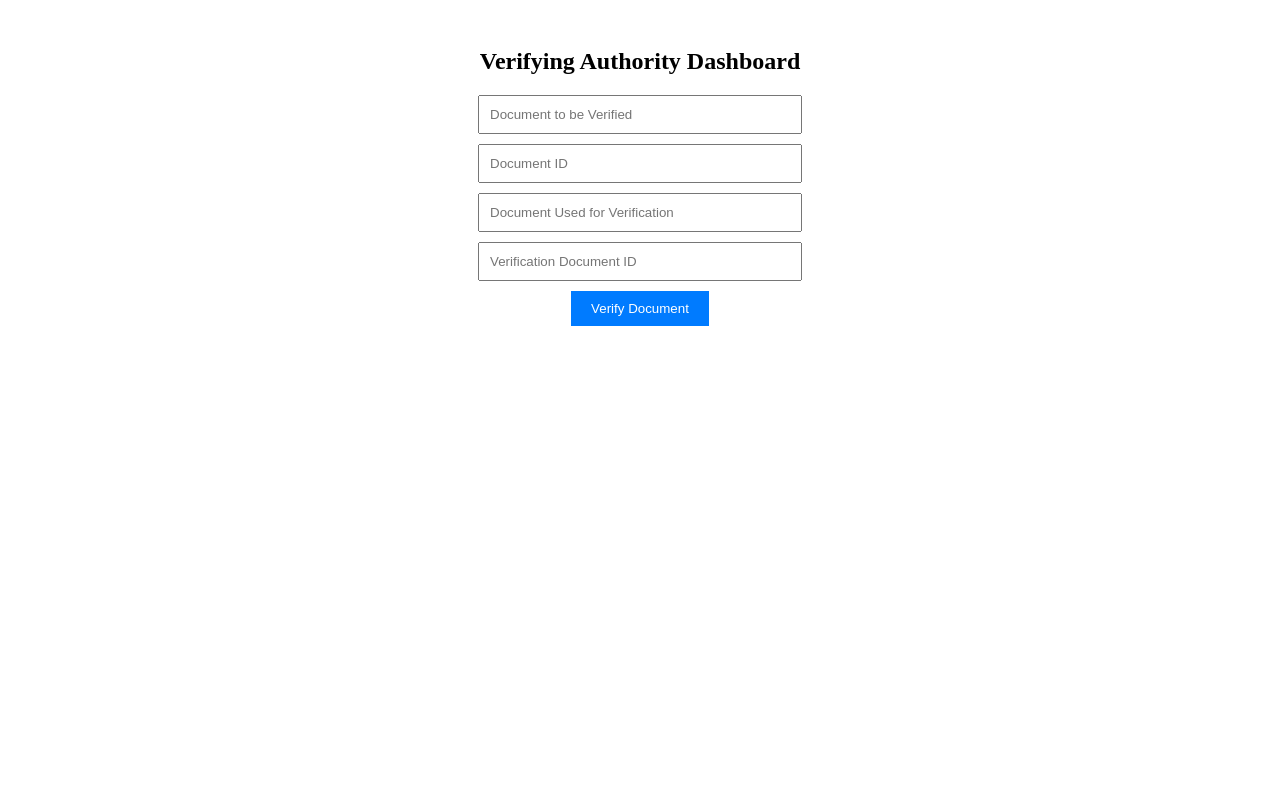
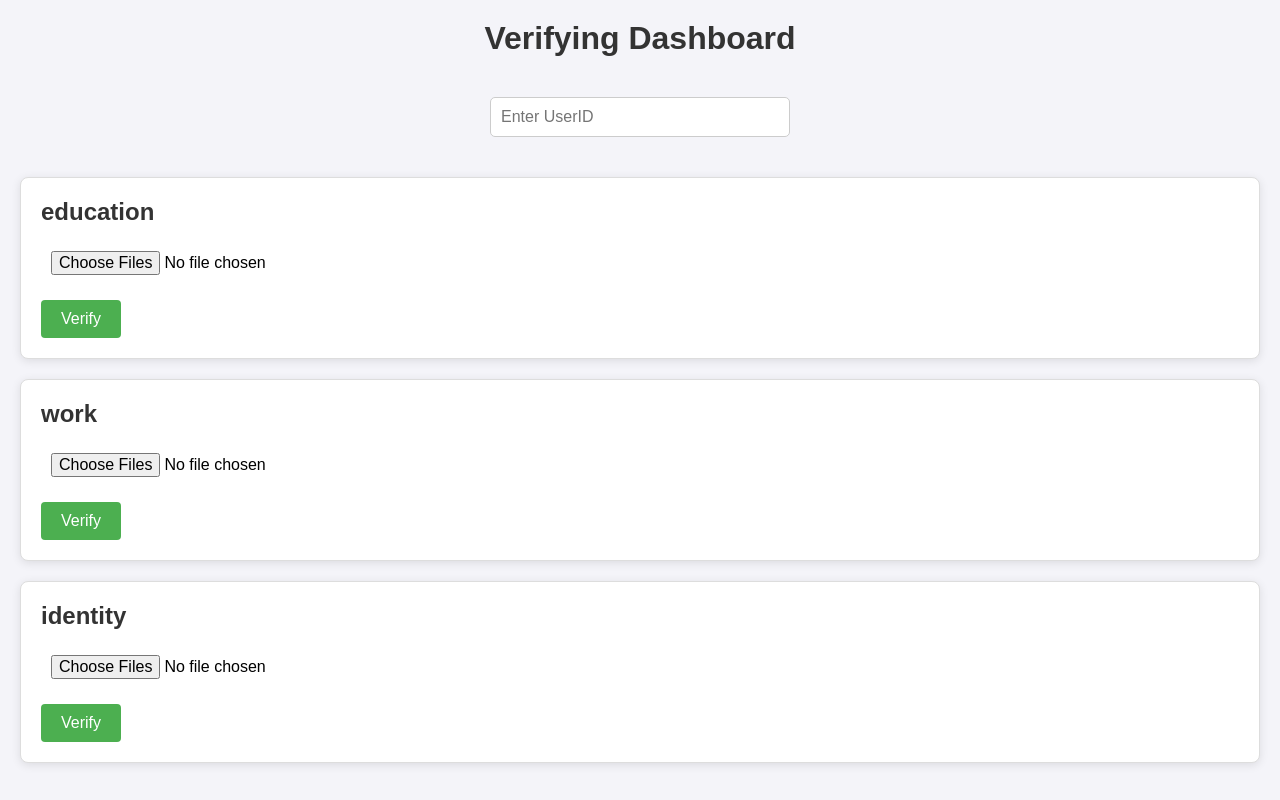
Before and after one commit to Intell-Alpha/documentVerification, a React (Vite) app in the folder JSapp/client/: page /VerifyingDashboard in a window 1280 px wide. Built offline with nearby package versions, Linux system fonts and the light colour scheme.

Commit message:
added home

```diff
--- a/JSapp/client/src/App.jsx
+++ b/JSapp/client/src/App.jsx
@@ -1,22 +1,25 @@
 import React from 'react';
 import { BrowserRouter as Router, Routes, Route } from 'react-router-dom';
-import Login from './components/Login';
+import Home from './components/Home';
+import Login from './components/Login'; // Your existing Login component
 import IssuingDashboard from './components/IssuingDashboard';
+import VerifyingDashboard from './components/VerifyingDashboard';
 import IndividualDashboard from './components/IndividualDashboard';
-import VerifyingDashboard from './components/VerifyingDashboard';
-// import other components
-
 
 const App = () => {
   return (
     <Router>
       <Routes>
-        <Route path="/" element={<Login />} />
+        {/* Set Home as the initial route */}
+        <Route path="/" element={<Home />} />
+
+        {/* Route for Login page */}
+        <Route path="/login" element={<Login />} />
+
+        {/* Existing dashboard routes */}
         <Route path="/IssuingDashboard" element={<IssuingDashboard />} />
         <Route path="/VerifyingDashboard" element={<VerifyingDashboard />} />
         <Route path="/IndividualDashboard" element={<IndividualDashboard />} />
-
-        {/* Define other routes here */}
       </Routes>
     </Router>
   );
--- /dev/null
+++ b/JSapp/client/src/components/Home.jsx
@@ -0,0 +1,40 @@
+import React from 'react';
+import { useNavigate } from 'react-router-dom';
+
+const Home = () => {
+  const navigate = useNavigate();
+
+  // Function to handle login button click
+  const handleLoginClick = () => {
+    navigate('/login');
+  };
+
+  return (
+    <div style={styles.container}>
+      <h1>Welcome to the Home Page</h1>
+      <p>This is the landing page of the application.</p>
+      <button onClick={handleLoginClick} style={styles.loginButton}>
+        Log In
+      </button>
+    </div>
+  );
+};
+
+const styles = {
+  container: {
+    textAlign: 'center',
+    padding: '50px',
+    maxWidth: '400px',
+    margin: '0 auto',
+  },
+  loginButton: {
+    padding: '10px 20px',
+    backgroundColor: '#007bff',
+    color: '#fff',
+    border: 'none',
+    cursor: 'pointer',
+    marginTop: '10px',
+  },
+};
+
+export default Home;
--- a/JSapp/client/src/components/VerifyingDashboard.jsx
+++ b/JSapp/client/src/components/VerifyingDashboard.jsx
@@ -1,71 +1,99 @@
-import React, { useState } from 'react';
+import React, { useState, useEffect } from 'react';
+import { firestore, auth } from '../../firebase/config';
+import { doc, getDoc } from 'firebase/firestore';
+import { useNavigate } from 'react-router-dom';
+import './verifying.css';
 
 const VerifyingDashboard = () => {
-  const [document, setDocument] = useState('');
-  const [documentId, setDocumentId] = useState('');
-  const [verificationDocument, setVerificationDocument] = useState('');
-  const [verificationDocumentId, setVerificationDocumentId] = useState('');
+  const [userID, setUserID] = useState('');
+  const [userVerified, setUserVerified] = useState(false);
+  const [catAccess, setCatAccess] = useState(['education', 'work', 'identity']);
+  const navigate = useNavigate();
 
-  const handleVerify = () => {
-    // Handle verification logic here
-    alert('Document verified successfully!');
+  useEffect(() => {
+    console.log('Verifying Dashboard loaded.');
+  }, []);
+
+  const verifyDocuments = (category, files) => {
+    // Mock verification process (replace with actual function)
+    return {
+      summary: `Verified ${files.length} files in ${category}`,
+      score: Math.floor(Math.random() * 100), // Random score (replace with real logic)
+    };
+  };
+
+  const CategorySection = ({ category }) => {
+    const [files, setFiles] = useState([]);
+    const [verificationResult, setVerificationResult] = useState(null);
+    const [loading, setLoading] = useState(false); // Add loading state
+
+    const handleFileUpload = (event) => {
+      const uploadedFiles = Array.from(event.target.files);
+      setFiles((prevFiles) => [...prevFiles, ...uploadedFiles]);
+    };
+
+    const handleVerify = () => {
+      if (files.length === 0) {
+        alert('Please upload files before verifying.');
+        return;
+      }
+
+      setLoading(true); // Start loading
+      const result = verifyDocuments(category, files);
+      setVerificationResult(result);
+      setLoading(false); // Stop loading after verification
+    };
+
+    return (
+      <div className="category-section">
+        <h2 className="category-title">{category}</h2>
+        <input
+          className="file-input"
+          type="file"
+          multiple
+          accept=".pdf, .jpg, .jpeg, .png"
+          onChange={handleFileUpload}
+        />
+        {files.length > 0 && (
+          <ul className="file-list">
+            {files.map((file, index) => (
+              <li key={index} className="file-item">
+                {file.name}
+              </li>
+            ))}
+          </ul>
+        )}
+        <button className="verify-btn" onClick={handleVerify} disabled={loading}>
+          {loading ? 'Verifying...' : 'Verify'}
+        </button>
+        {verificationResult && (
+          <div className="verification-result">
+            <p><strong>Summary:</strong> {verificationResult.summary}</p>
+            <p><strong>Score:</strong> {verificationResult.score}</p>
+          </div>
+        )}
+      </div>
+    );
   };
 
   return (
-    <div style={styles.container}>
-      <h2>Verifying Authority Dashboard</h2>
-      <input
-        type="text"
-        placeholder="Document to be Verified"
-        value={document}
-        onChange={(e) => setDocument(e.target.value)}
-        style={styles.input}
-      />
-      <input
-        type="text"
-        placeholder="Document ID"
-        value={documentId}
-        onChange={(e) => setDocumentId(e.target.value)}
-        style={styles.input}
-      />
-      <input
-        type="text"
-        placeholder="Document Used for Verification"
-        value={verificationDocument}
-        onChange={(e) => setVerificationDocument(e.target.value)}
-        style={styles.input}
-      />
-      <input
-        type="text"
-        placeholder="Verification Document ID"
-        value={verificationDocumentId}
-        onChange={(e) => setVerificationDocumentId(e.target.value)}
-        style={styles.input}
-      />
-      <button onClick={handleVerify} style={styles.button}>Verify Document</button>
+    <div className="App">
+      <h1 className="dashboard-heading">Verifying Dashboard</h1>
+      <div className="user-verification-section">
+        <input
+          type="text"
+          placeholder="Enter UserID"
+          value={userID}
+          onChange={(e) => setUserID(e.target.value)}
+          className="user-id-input"
+        />
+      </div>
+
+      {catAccess.map((category, index) => (
+        <CategorySection key={index} category={category} />
+      ))}
     </div>
   );
 };
 
-const styles = {
-  container: {
-    textAlign: 'center',
-    padding: '20px',
-  },
-  input: {
-    display: 'block',
-    margin: '10px auto',
-    padding: '10px',
-    width: '80%',
-    maxWidth: '300px',
-  },
-  button: {
-    padding: '10px 20px',
-    backgroundColor: '#007bff',
-    color: '#fff',
-    border: 'none',
-    cursor: 'pointer',
-  },
-};
-
 export default VerifyingDashboard;
--- /dev/null
+++ b/JSapp/client/src/components/verifying.css
@@ -0,0 +1,135 @@
+* {
+    box-sizing: border-box;
+    margin: 0;
+    padding: 0;
+  }
+
+  body {
+    font-family: 'Arial', sans-serif;
+    background-color: #f4f4f9;
+    padding: 20px;
+  }
+
+  .App {
+    display: flex;
+    flex-direction: column;
+    gap: 20px;
+  }
+
+  .dashboard-heading {
+    font-size: 32px;
+    color: #333;
+    text-align: center;
+    margin-bottom: 20px;
+  }
+
+  .user-verification-section {
+  display: flex;
+  align-items: center;
+  gap: 10px;
+  margin-bottom: 20px;
+  justify-content: center;
+}
+
+.user-id-input {
+    padding: 10px;
+    font-size: 16px;
+    border-radius: 5px;
+    border: 1px solid #ccc;
+    width: 300px;
+  }
+
+  .verify-user-btn {
+    padding: 10px 15px;
+    background-color: #007bff;
+    color: white;
+    border: none;
+    border-radius: 5px;
+    cursor: pointer;
+    font-size: 16px;
+  }
+
+  .verify-user-btn:hover {
+    background-color: #0056b3;
+  }
+
+  /* Result message */
+  .user-verification-result {
+    font-size: 16px;
+    margin-top: 10px;
+    color: #333;
+    text-align: center;
+  }
+  .category-section {
+    background-color: #fff;
+    border: 1px solid #ddd;
+    border-radius: 8px;
+    padding: 20px;
+    box-shadow: 0 2px 10px rgba(0, 0, 0, 0.1);
+  }
+
+  .category-title {
+    font-size: 24px;
+    margin-bottom: 15px;
+    color: #333;
+  }
+
+  .file-input {
+    display: block;
+    margin-bottom: 15px;
+    padding: 10px;
+    font-size: 16px;
+  }
+
+  .file-list {
+    list-style: none;
+    padding: 0;
+    margin-bottom: 15px;
+  }
+
+  .file-item {
+    display: flex;
+    justify-content: space-between;
+    align-items: center;
+    padding: 8px 0;
+    border-bottom: 1px solid #eee;
+  }
+
+  .delete-btn {
+    background-color: #ff6b6b;
+    border: none;
+    padding: 5px 10px;
+    border-radius: 4px;
+    color: white;
+    cursor: pointer;
+    font-size: 14px;
+  }
+
+  .delete-btn:hover {
+    background-color: #ff4d4d;
+  }
+
+  .verify-btn {
+    background-color: #4CAF50;
+    border: none;
+    padding: 10px 20px;
+    border-radius: 4px;
+    color: white;
+    cursor: pointer;
+    font-size: 16px;
+  }
+
+  .verify-btn:hover {
+    background-color: #45a049;
+  }
+
+  .verification-result {
+    margin-top: 15px;
+    padding: 10px;
+    background-color: #f9f9f9;
+    border-left: 4px solid #4CAF50;
+  }
+
+  .verification-result p {
+    margin: 5px 0;
+  }
```
Also changed, not shown: JSapp/client/src/components/IndividualDashboard.jsx (line endings or trailing spaces), JSapp/client/src/components/Login.jsx (line endings or trailing spaces).
